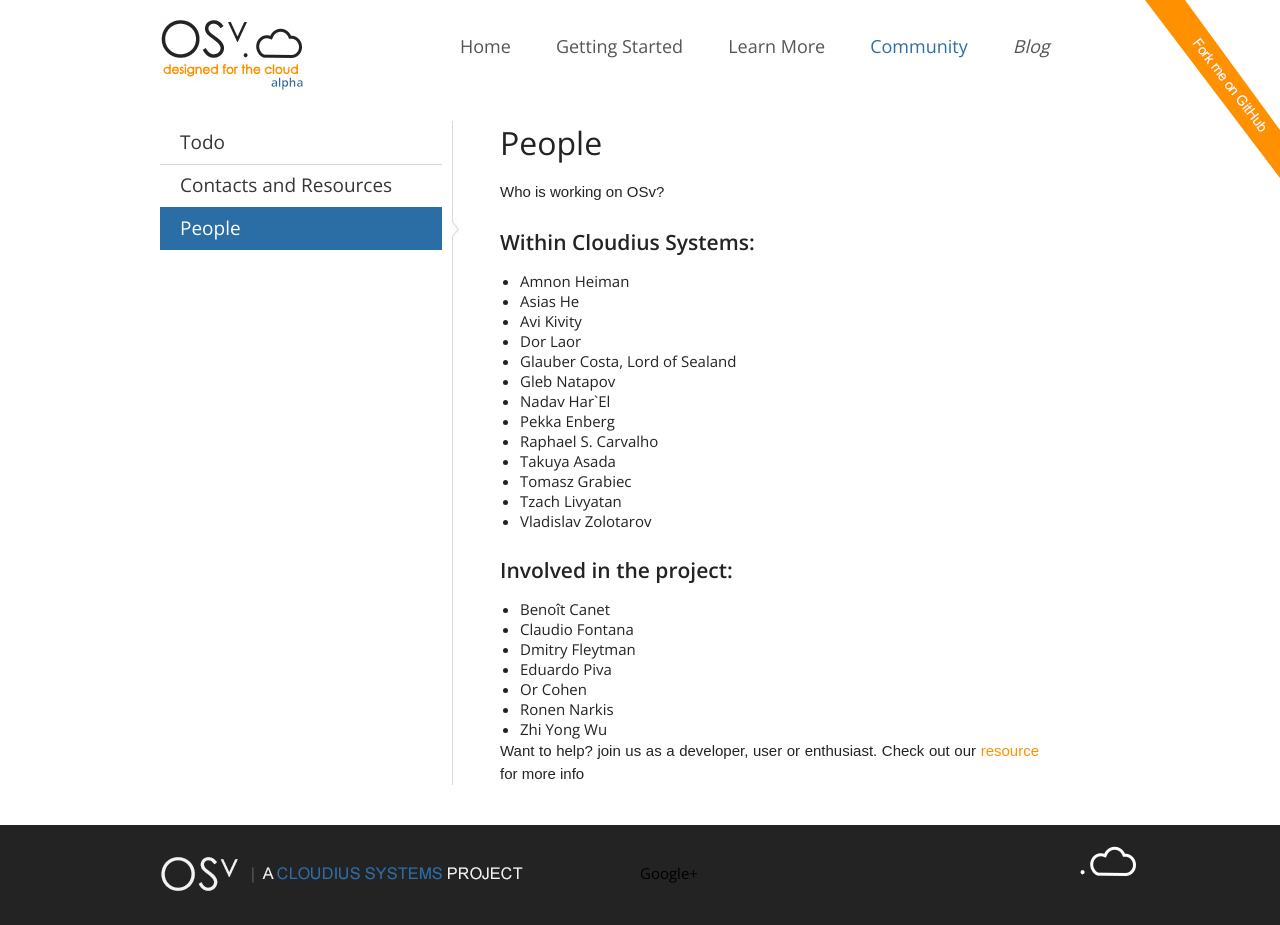
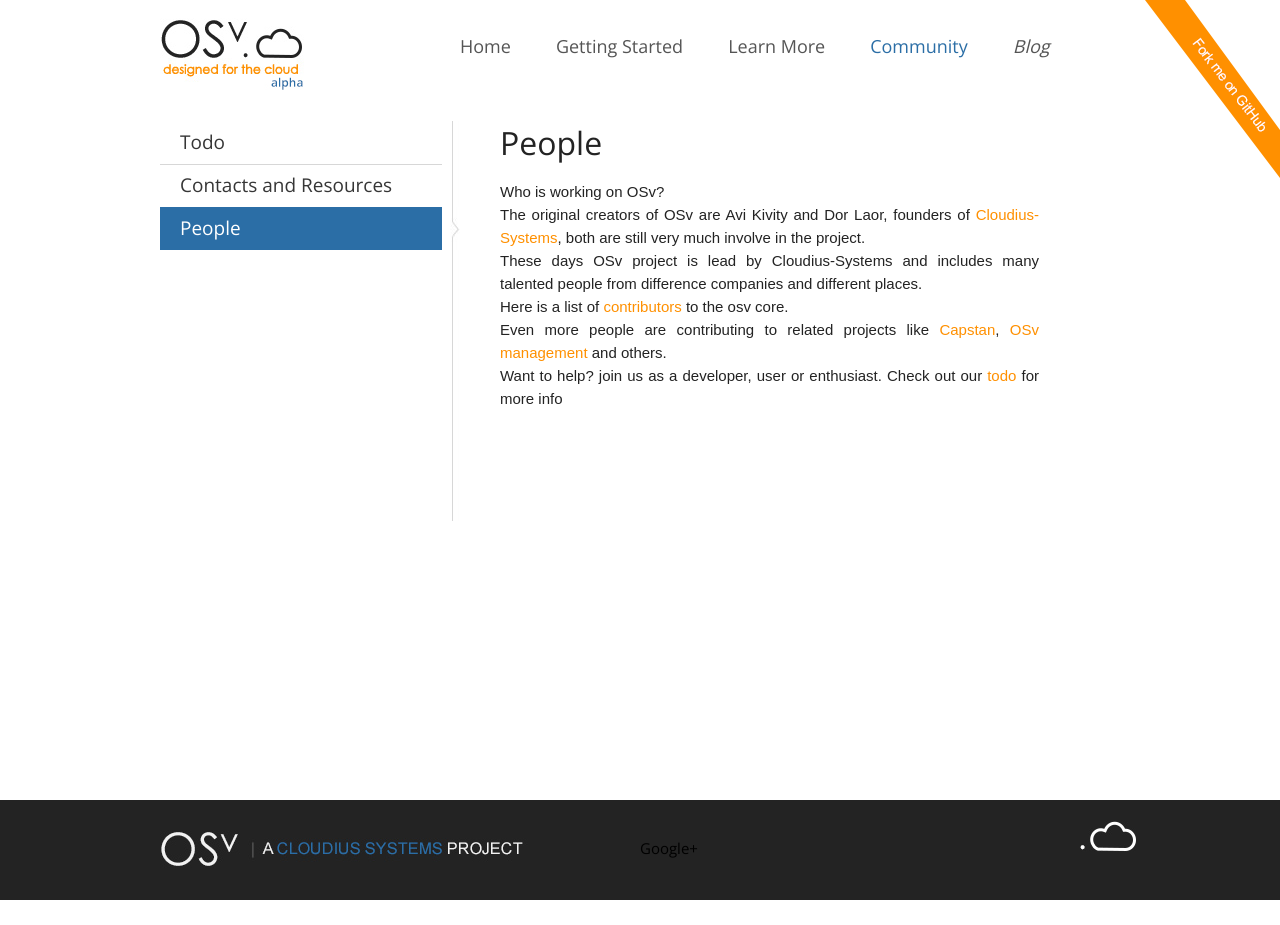
Before and after one commit to osv-io/osv-io.github.io, a Jekyll site: the page built from _posts/community/0000-01-24-people.markdown, in a window 1280 px wide. Built offline with Jekyll 4.4.1, drawn with Linux system fonts in a browser that asks for light colours; after the commit the page ends 900 px from its top, so only the background shows below that.

Commit message:
update people list

```diff
--- a/_posts/community/0000-01-24-people.markdown
+++ b/_posts/community/0000-01-24-people.markdown
@@ -9,32 +9,21 @@ show_heading: yes
 Who is working on OSv?
 <!--more-->
 
-## Within Cloudius Systems: ##
+The original creators of OSv are Avi Kivity and Dor Laor, founders of
+[Cloudius-Systems](http://cloudius-systems.com/), both are still very
+much involve in the project.
 
-* Amnon Heiman
-* Asias He
-* Avi Kivity
-* Dor Laor
-* Glauber Costa, Lord of Sealand
-* Gleb Natapov
-* Nadav Har`El
-* Pekka Enberg
-* Raphael S. Carvalho
-* Takuya Asada
-* Tomasz Grabiec
-* Tzach Livyatan
-* Vladislav Zolotarov
+These days OSv project is lead by Cloudius-Systems and includes many
+talented people from difference companies and different places.
 
-## Involved in the project: ##
+Here is a list of
+[contributors](https://github.com/cloudius-systems/osv/graphs/contributors)
+to the osv core.
 
-* Benoît Canet
-* Claudio Fontana
-* Dmitry Fleytman
-* Eduardo Piva
-* Or Cohen
-* Ronen Narkis
-* Zhi Yong Wu
-
+Even more people are contributing to related projects like
+[Capstan](https://github.com/cloudius-systems/capstan/graphs/contributors),
+[OSv management](https://github.com/cloudius-systems/mgmt/graphs/contributors)
+and others.
 
 Want to help? join us as a developer, user or enthusiast.
-Check out our [resource](/contact) for more info
+Check out our [todo](/todo) for more info
```
